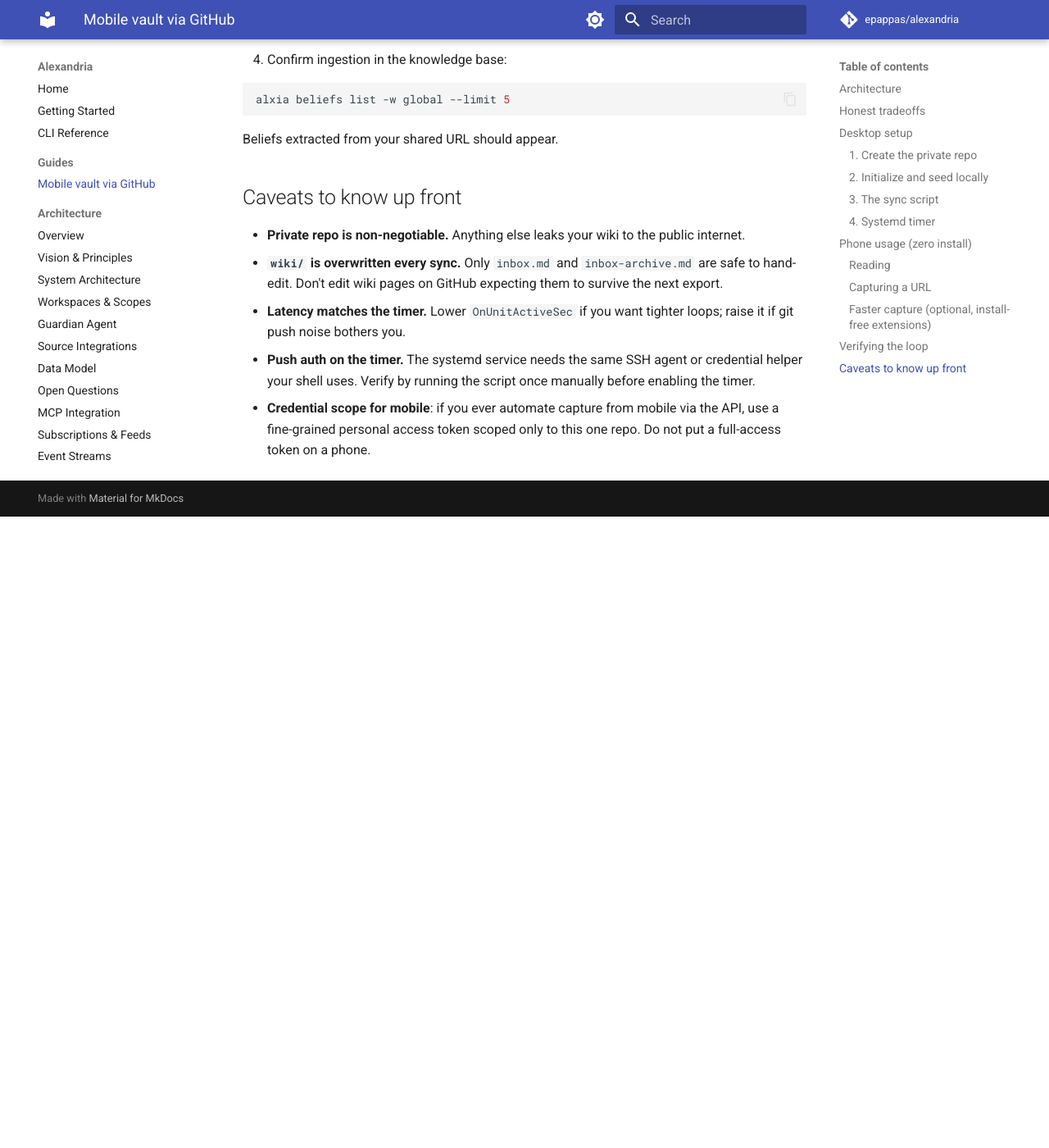
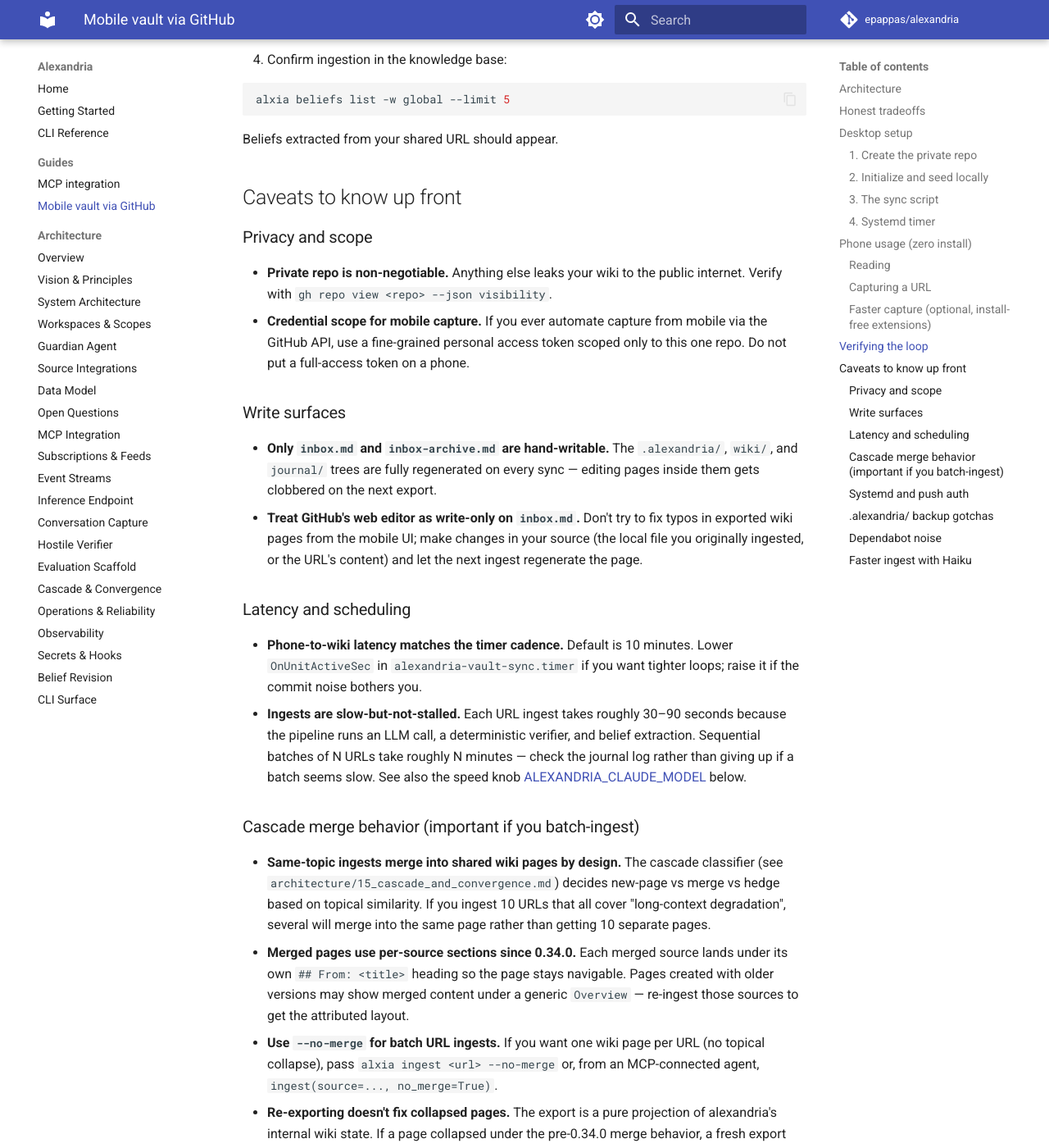
Before and after one commit to epappas/alexandria, an MkDocs documentation site: the page built from docs/guides/mobile_vault_github.md, in a window 1280 px wide and 1400 px high, scrolled down 5480 px. Shown: the whole window at 82% size. Built offline with MkDocs 1.6.1 and Material for MkDocs 9.7.7, drawn with Linux system fonts in a browser that asks for light colours; comment, search, counter and statistics services are not loaded; before the commit the page ends 6110 px from its top, so only the background shows below that; some of the changed text lies outside the part shown.

Commit message:
docs(guides): expand caveats + new MCP integration guide
mobile_vault_github.md: grouped caveats into Privacy, Write surfaces,
Latency, Cascade merge behavior, Systemd/auth, .alexandria backup,
Dependabot noise, and Faster ingest. Captures everything learned while
operating the live ~/knowledgebase vault: merge collapse + --no-merge
escape hatch, nested-.git stripping from v0.33.1, never-bypass-signing
guarantee from the sync script, and the ALEXANDRIA_CLAUDE_MODEL knob.

mcp_integration.md: new guide covering scope (local/project/user) vs
workspace pinning, env-var syntax gotcha, subprocess CLAUDECODE
clearing, ingest latency expectations, rate-limit recovery, and
verification steps.

mkdocs nav wires both under Guides.

````diff
--- a/docs/guides/mobile_vault_github.md
+++ b/docs/guides/mobile_vault_github.md
@@ -263,16 +263,119 @@ Beliefs extracted from your shared URL should appear.
 
 ## Caveats to know up front
 
+### Privacy and scope
+
 - **Private repo is non-negotiable.** Anything else leaks your wiki to
-  the public internet.
-- **`wiki/` is overwritten every sync.** Only `inbox.md` and
-  `inbox-archive.md` are safe to hand-edit. Don't edit wiki pages on
-  GitHub expecting them to survive the next export.
-- **Latency matches the timer.** Lower `OnUnitActiveSec` if you want
-  tighter loops; raise it if git push noise bothers you.
+  the public internet. Verify with
+  `gh repo view <repo> --json visibility`.
+- **Credential scope for mobile capture.** If you ever automate capture
+  from mobile via the GitHub API, use a fine-grained personal access
+  token scoped only to this one repo. Do not put a full-access token on
+  a phone.
+
+### Write surfaces
+
+- **Only `inbox.md` and `inbox-archive.md` are hand-writable.** The
+  `.alexandria/`, `wiki/`, and `journal/` trees are fully regenerated on
+  every sync — editing pages inside them gets clobbered on the next
+  export.
+- **Treat GitHub's web editor as write-only on `inbox.md`.** Don't try
+  to fix typos in exported wiki pages from the mobile UI; make changes
+  in your source (the local file you originally ingested, or the URL's
+  content) and let the next ingest regenerate the page.
+
+### Latency and scheduling
+
+- **Phone-to-wiki latency matches the timer cadence.** Default is 10
+  minutes. Lower `OnUnitActiveSec` in
+  `alexandria-vault-sync.timer` if you want tighter loops; raise it if
+  the commit noise bothers you.
+- **Ingests are slow-but-not-stalled.** Each URL ingest takes roughly
+  30–90 seconds because the pipeline runs an LLM call, a deterministic
+  verifier, and belief extraction. Sequential batches of N URLs take
+  roughly N minutes — check the journal log rather than giving up if a
+  batch seems slow. See also the speed knob
+  [ALEXANDRIA_CLAUDE_MODEL](#faster-ingest-with-haiku) below.
+
+### Cascade merge behavior (important if you batch-ingest)
+
+- **Same-topic ingests merge into shared wiki pages by design.** The
+  cascade classifier (see
+  `architecture/15_cascade_and_convergence.md`) decides new-page vs
+  merge vs hedge based on topical similarity. If you ingest 10 URLs
+  that all cover "long-context degradation", several will merge into
+  the same page rather than getting 10 separate pages.
+- **Merged pages use per-source sections since 0.34.0.** Each merged
+  source lands under its own `## From: <title>` heading so the page
+  stays navigable. Pages created with older versions may show merged
+  content under a generic `Overview` — re-ingest those sources to get
+  the attributed layout.
+- **Use `--no-merge` for batch URL ingests.** If you want one wiki page
+  per URL (no topical collapse), pass
+  `alxia ingest <url> --no-merge` or, from an MCP-connected agent,
+  `ingest(source=..., no_merge=True)`.
+- **Re-exporting doesn't fix collapsed pages.** The export is a pure
+  projection of alexandria's internal wiki state. If a page collapsed
+  under the pre-0.34.0 merge behavior, a fresh export mirrors it as-is.
+  The fix is to re-ingest those sources so the cascade creates clean
+  pages, not to re-run the export.
+
+### Systemd and push auth
+
 - **Push auth on the timer.** The systemd service needs the same SSH
   agent or credential helper your shell uses. Verify by running the
-  script once manually before enabling the timer.
-- **Credential scope for mobile**: if you ever automate capture from
-  mobile via the API, use a fine-grained personal access token scoped
-  only to this one repo. Do not put a full-access token on a phone.
+  script once manually with `~/bin/alexandria-vault-sync` before
+  enabling the timer.
+- **Commits are signed if your git config says so.** The script never
+  passes `-c commit.gpgsign=false` or `--no-gpg-sign`. If signing fails
+  (locked gpg agent, no tty), the script exits non-zero — fix the
+  signing environment rather than bypassing it.
+- **The sync script checks for untracked files, not just tracked
+  diffs.** Earlier versions used `git diff --quiet` which missed newly
+  added directories on first run after an upgrade. Make sure your
+  `scripts/vault/alexandria-vault-sync` matches the current shipped
+  version.
+
+### `.alexandria/` backup gotchas
+
+- **Nested `.git` directories are stripped.** When alexandria's
+  git-adapter ingests a repo, it clones it under `raw/git/<repo>/` with
+  the repo's own `.git/` dir. The export strips those so the outer
+  vault repo records real files rather than opaque gitlinks (mode
+  160000). If you upgraded from 0.33.0 and still see `160000 commit`
+  entries under `.alexandria/raw/git/`, do a one-time
+  `git rm --cached <path>` on those paths and let the next sync
+  commit the real content.
+- **SQLite state is not committed.** The `.alexandria/` backup
+  intentionally excludes `state.db` — it's regenerable from `raw/`
+  and `wiki/` via `alxia reindex --rebuild-beliefs`, and tracking a
+  binary database would cause massive git churn.
+
+### Dependabot noise
+
+- **Private repo dependabot alerts from ingested upstream repos are
+  expected.** When you ingest public repos under `.alexandria/raw/git/`
+  (e.g. `openai-agents-python`, `clearwing`), GitHub scans their
+  dependency manifests and flags vulnerabilities. Those are **upstream
+  content**, not code you own. Silence them by adding
+  `.github/dependabot.yml` to the vault with
+  `open-pull-requests-limit: 0` for those paths, or dismiss alerts as
+  "won't fix, mirror of upstream."
+
+### Faster ingest with Haiku
+
+If your MCP server is calling the Claude Code SDK (the default when no
+`ANTHROPIC_API_KEY` env var is set and `claude` is installed), set the
+`ALEXANDRIA_CLAUDE_MODEL` env var on the server registration to choose
+a faster/cheaper model. This only affects the ingest-time LLM calls,
+not the CLI's shell prompt.
+
+```bash
+# remove any existing registrations, then re-add with haiku pinned
+claude mcp remove alexandria -s user 2>/dev/null
+claude mcp add -s user alexandria \
+  -e ALEXANDRIA_CLAUDE_MODEL=haiku \
+  -- "$(which alexandria)" mcp serve --workspace global
+```
+
+Haiku is roughly 3–5× faster than Sonnet on the ingest workload.
--- a/mkdocs.yml
+++ b/mkdocs.yml
@@ -28,6 +28,7 @@ nav:
   - Getting Started: guide.md
   - CLI Reference: cli.md
   - Guides:
+      - MCP integration: guides/mcp_integration.md
       - Mobile vault via GitHub: guides/mobile_vault_github.md
   - Architecture:
       - Overview: architecture/README.md
````
Also changed, not shown: docs/guides/mcp_integration.md (added, +142 -0 lines).
